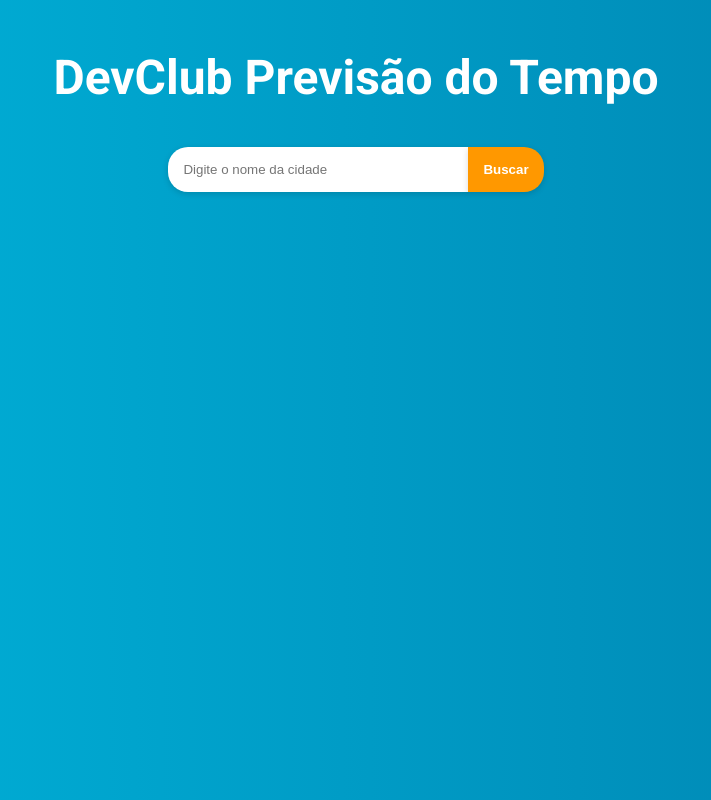
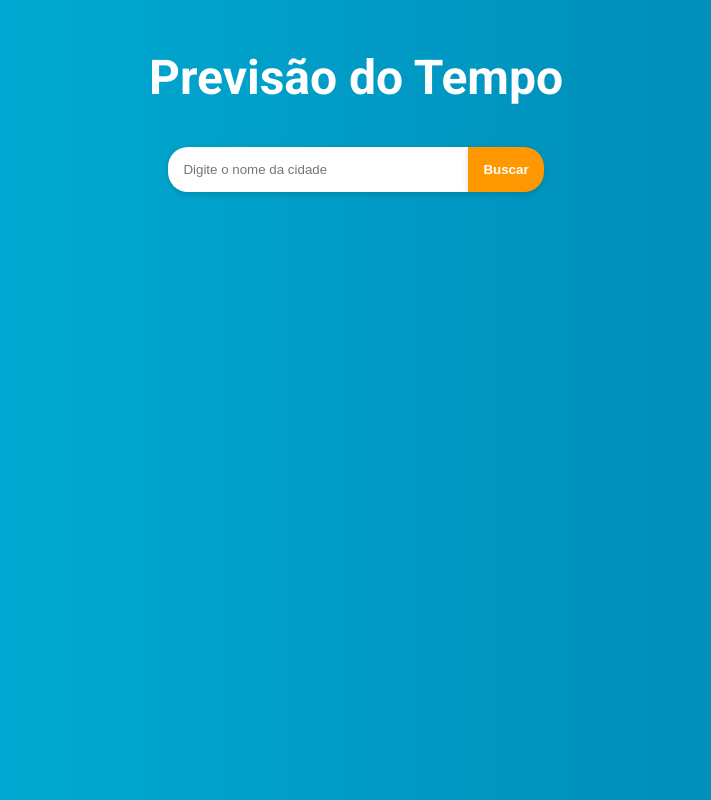
Before and after one commit to kalebemax/react-previsao, a React (Vite) app: page / in a window 1280 px wide. Shown: the whole page, without its empty margins (284-995 px from the left). Built offline with nearby package versions, Linux system fonts and the light colour scheme.

Commit message:
h1 updated

```diff
--- a/src/App.jsx
+++ b/src/App.jsx
@@ -28,7 +28,7 @@ function App() {
 
   return (
     <div className='container'>
-      <h1>DevClub Previsão do Tempo</h1>
+      <h1>Previsão do Tempo</h1>
       <input
         ref={inputRef}
         type="text"
```
